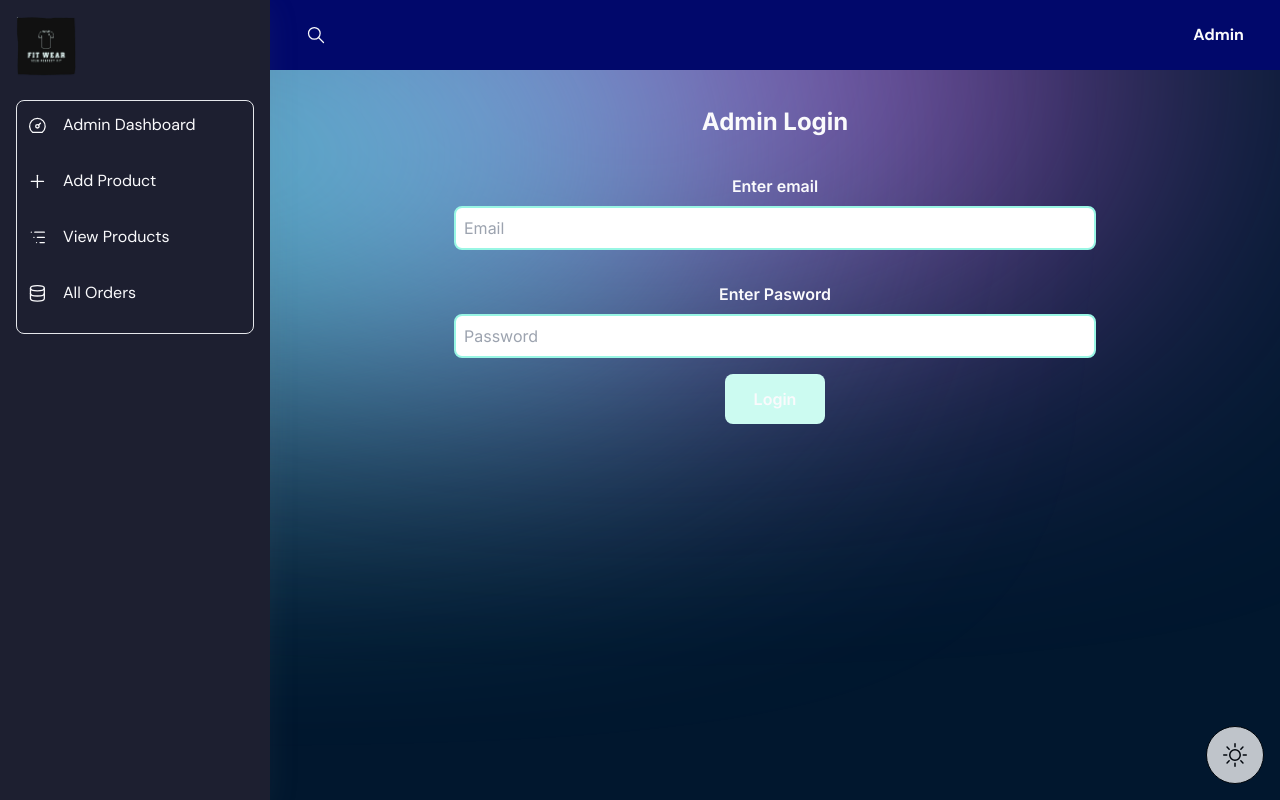
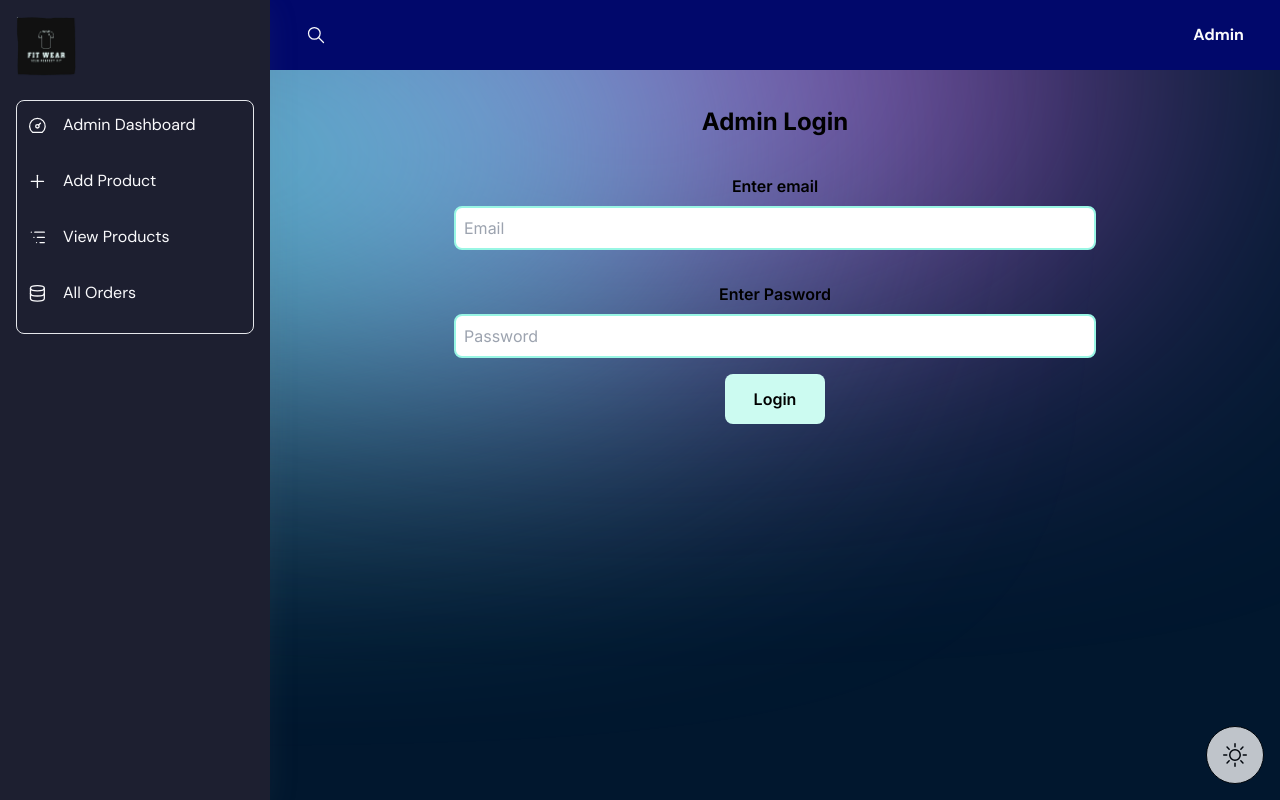
Before and after one commit to salman-d-dev/FitWear, a Next.js app: page /admin in a window 1280 px wide. Shown: the top 800 px of the page. Built offline with nearby package versions, Linux system fonts and the light colour scheme.

Commit message:
Admin mode text color changed

```diff
--- a/src/app/(adminaccess)/admin/page.js
+++ b/src/app/(adminaccess)/admin/page.js
@@ -77,7 +77,7 @@
       }
     }
   return (
-    <div className="min-h-screen dark:text-white">
+    <div className="min-h-screen text-black dark:text-white">
       <h1 className=" text-center text-2xl font-bold my-4">Admin Login</h1>
       <div>
         <form onSubmit={handleAdminLogin} className="text-center flex flex-col justify-center items-center p-5 md:px-40">
```
